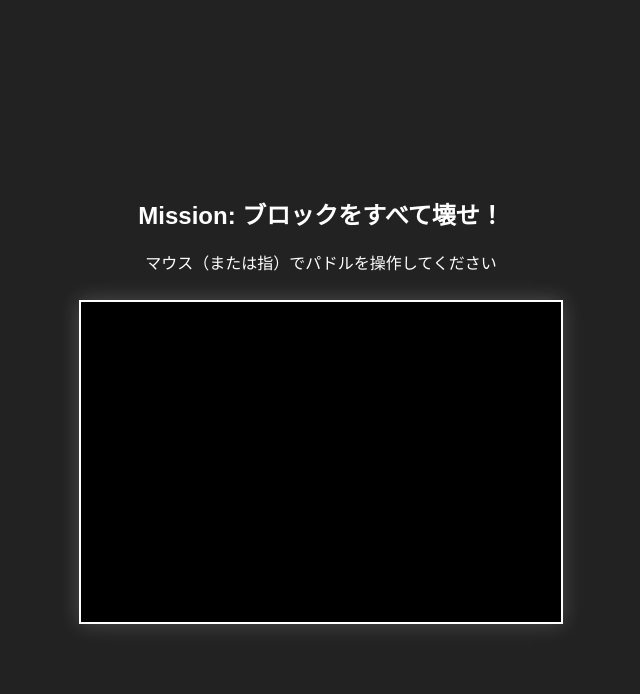
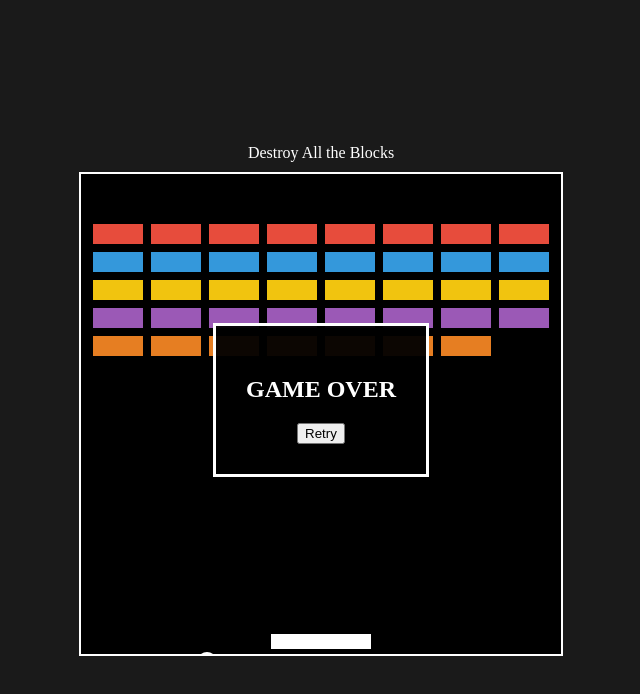
Before and after one commit to Tin999-2/Block, a plain HTML site: page index.html in a window 1280 px wide. Shown: the whole page, without its empty margins (319-959 px from the left). Drawn offline with Linux system fonts and the light colour scheme.

Commit message:
Update index.html

```diff
--- a/index.html
+++ b/index.html
@@ -1,88 +1,88 @@
 <!DOCTYPE html>
-<html lang="ja">
+<html>
 <head>
     <meta charset="UTF-8">
-    <title>ジオキャッシング・ブロック崩し</title>
+    <meta name="viewport" content="width=device-width, initial-scale=1.0, user-scalable=no">
+    <title>Game</title>
     <style>
-        body { background: #222; display: flex; flex-direction: column; justify-content: center; align-items: center; height: 100vh; margin: 0; color: white; font-family: sans-serif; overflow: hidden; }
-        canvas { border: 2px solid #fff; background: #000; box-shadow: 0 0 20px rgba(255,255,255,0.2); }
-        .info { text-align: center; margin-bottom: 10px; }
-        /* 座標表示のスタイル */
-        #result-screen {
-            display: none;
-            position: absolute;
-            background: rgba(0, 0, 0, 0.9);
-            border: 3px solid #2ecc71;
-            padding: 20px;
-            text-align: center;
-            border-radius: 10px;
-            z-index: 100;
-        }
-        .coord { font-family: monospace; font-size: 24px; color: #2ecc71; margin-top: 10px; }
+        body { background: #1a1a1a; margin: 0; display: flex; flex-direction: column; align-items: center; justify-content: center; height: 100vh; color: white; overflow: hidden; touch-action: none; }
+        canvas { background: #000; border: 2px solid #fff; width: 95vw; max-width: 480px; height: auto; }
+        .ui { display: none; position: absolute; background: rgba(0,0,0,0.95); padding: 30px; text-align: center; border: 3px solid #fff; z-index: 100; }
     </style>
 </head>
 <body>
+    <div style="margin-bottom:10px;">Destroy All the Blocks</div>
+    <canvas id="g" width="480" height="480"></canvas>
 
-    <div class="info">
-        <h2>Mission: ブロックをすべて壊せ！</h2>
-        <p>マウス（または指）でパドルを操作してください</p>
-    </div>
-
-    <canvas id="gameCanvas" width="480" height="320"></canvas>
-
-    <div id="result-screen">
-        <h2 style="color: #2ecc71;">CLEAR!!</h2>
-        <p>最終座標を見つけた：</p>
-        <div class="coord">N 35 45.567<br>E 139 45.687</div>
-        <button onclick="location.reload()" style="margin-top:15px; padding:10px;">もう一度遊ぶ</button>
-    </div>
+    <div id="clr" class="ui"><h2>COMPLETE!</h2><p>Keyword: wall</p><button onclick="location.reload()">Retry</button></div>
+    <div id="ovr" class="ui"><h2>GAME OVER</h2><button onclick="location.reload()">Retry</button></div>
 
     <script>
-        const canvas = document.getElementById("gameCanvas");
-        const ctx = canvas.getContext("2d");
+    var cvs = document.getElementById("g");
+    var ctx = cvs.getContext("2d");
+    var x = 240, y = 440, dx = 3, dy = -3, pX = 190, active = true, count = 0;
+    var rows = 5, cols = 8, bW = 50, bH = 20, bP = 8, bOT = 50, bOL = 12;
+    var colors = ['#e74c3c', '#3498db', '#f1c40f', '#9b59b6', '#e67e22'];
+    var bricks = [];
 
-        let ballRadius = 8;
-        let x = canvas.width / 2;
-        let y = canvas.height - 30;
-        let dx = 3;
-        let dy = -3;
+    // ブロック初期化
+    for(var c=0; c<cols; c++) {
+        bricks[c] = [];
+        for(var r=0; r<rows; r++) bricks[c][r] = { status: 1 };
+    }
 
-        let paddleHeight = 10;
-        let paddleWidth = 75;
-        let paddleX = (canvas.width - paddleWidth) / 2;
+    // シンプルな操作
+    function move(e) {
+        var rect = cvs.getBoundingClientRect();
+        var cx = (e.touches ? e.touches[0].clientX : e.clientX);
+        pX = (cx - rect.left) * (480 / rect.width) - 50;
+    }
+    window.onmousemove = move;
+    window.ontouchmove = move;
 
-        // ブロックの設定（テスト用に少なく設定しています。増やす場合は数値を調整してください）
-        let brickRowCount = 3;
-        let brickColumnCount = 5;
-        let brickWidth = 75;
-        let brickHeight = 20;
-        let brickPadding = 10;
-        let brickOffsetTop = 30;
-        let brickOffsetLeft = 30;
+    function draw() {
+        if(!active) return;
+        ctx.clearRect(0, 0, 480, 480);
 
-        let totalBricks = brickRowCount * brickColumnCount;
-        let clearedBricks = 0;
-        let isGameOver = false;
-
-        let bricks = [];
-        for(let c=0; c<brickColumnCount; c++) {
-            bricks[c] = [];
-            for(let r=0; r<brickRowCount; r++) {
-                bricks[c][r] = { x: 0, y: 0, status: 1 };
+        // ブロック描画と判定
+        for(var c=0; c<cols; c++) {
+            for(var r=0; r<rows; r++) {
+                var b = bricks[c][r];
+                if(b.status == 1) {
+                    var bx = c*(bW+bP)+bOL;
+                    var by = r*(bH+bP)+bOT;
+                    ctx.fillStyle = colors[r];
+                    ctx.fillRect(bx, by, bW, bH);
+                    // 当たり判定
+                    if(x > bx && x < bx+bW && y > by && y < by+bH) {
+                        dy = -dy; b.status = 0; count++;
+                        if(count == rows*cols) {
+                            active = false;
+                            document.getElementById("clr").style.display="block";
+                        }
+                    }
+                }
             }
         }
 
-        document.addEventListener("mousemove", mouseMoveHandler, false);
-        document.addEventListener("touchmove", touchMoveHandler, {passive: false});
+        // ボール・パドル
+        ctx.fillStyle = "#fff";
+        ctx.beginPath(); ctx.arc(x, y, 10, 0, Math.PI*2); ctx.fill();
+        ctx.fillRect(pX, 460, 100, 15);
 
-        function mouseMoveHandler(e) {
-            let relativeX = e.clientX - canvas.offsetLeft;
-            if(relativeX > 0 && relativeX < canvas.width) {
-                paddleX = relativeX - paddleWidth / 2;
+        // 壁とパドルの反射
+        if(x+dx > 470 || x+dx < 10) dx = -dx;
+        if(y+dy < 10) dy = -dy;
+        else if(y+dy > 450) {
+            if(x > pX && x < pX+100) { dy = -dy; y = 449; }
+            else if(y > 485) {
+                active = false;
+                document.getElementById("ovr").style.display="block";
             }
         }
-
-        function touchMoveHandler(e) {
-            e.preventDefault();
-            let touch = e.touches[0];
-            let relativeX = touch.clientX - canvas.
+        x+=dx; y+=dy;
+        requestAnimationFrame(draw);
+    }
+    draw();
+    </script>
+</body>
```
